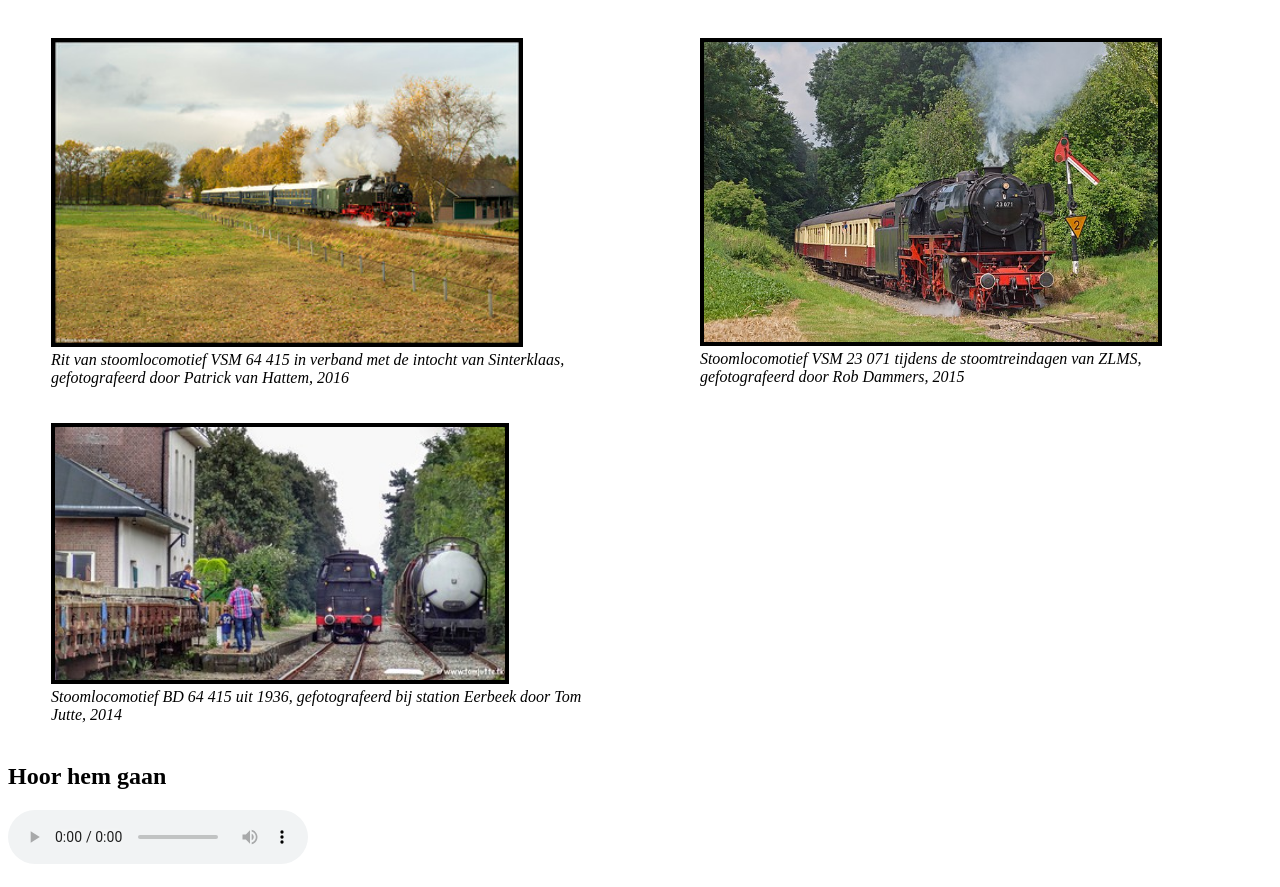
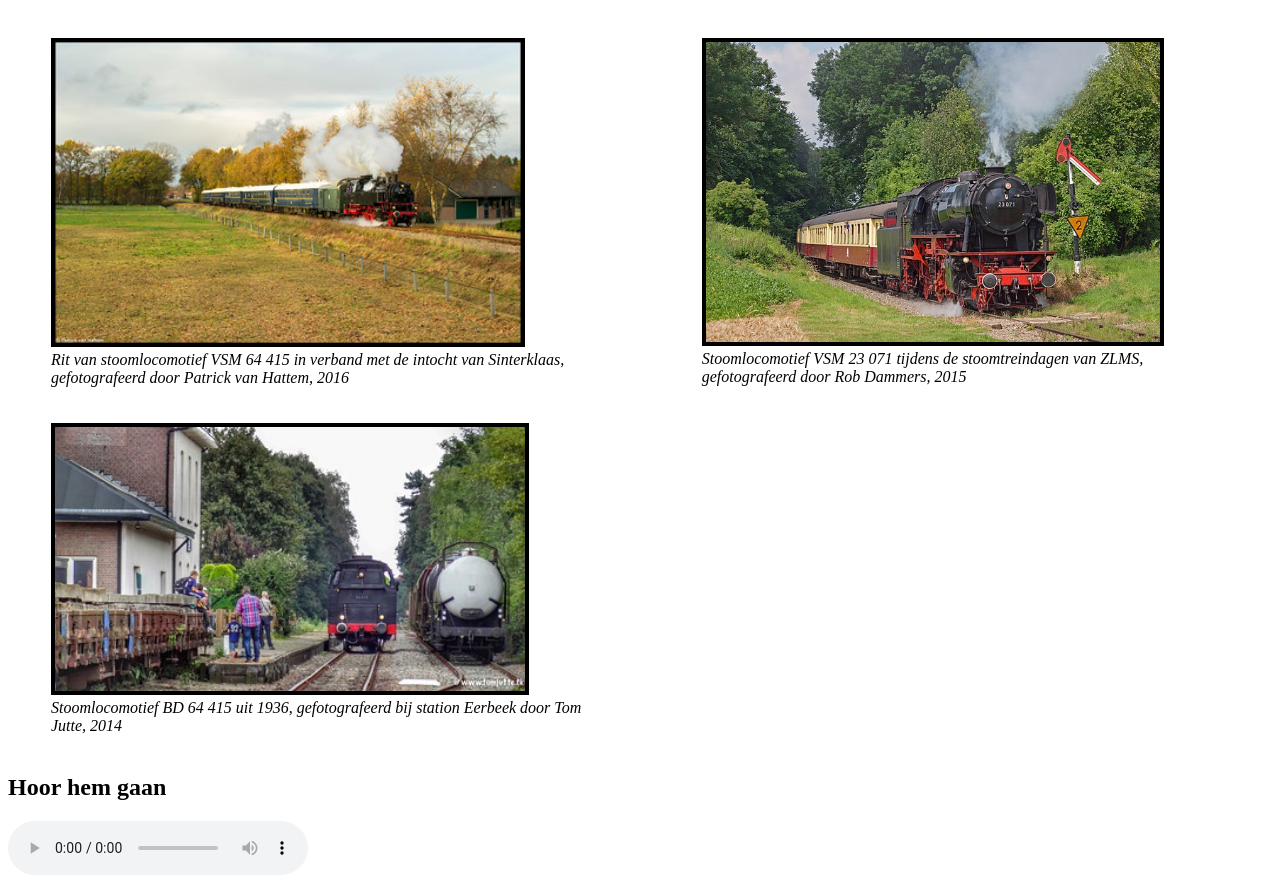
Before and after one commit to UserCapricorn/HuiswerkLes9, a plain HTML site: page galerij.html in a window 1280 px wide. Shown: the part 61-948 px from the top of the page. Drawn offline with Linux system fonts and the light colour scheme.

Commit message:
Update galerij.html

```diff
--- a/galerij.html
+++ b/galerij.html
@@ -15,7 +15,7 @@ Voorts is er een authentiek geluid van de stoomtrein te horen.">
         <tr>
         <td>
             <figure>
-            <img src="Afbeeldingen/31161736666_b4248d9e96_w.jpg" width = "468" height = "305" alt="Stoomtrein"
+            <img src="Afbeeldingen/31161736666_b4248d9e96_w.jpg" width = "470" height = "305" alt="Stoomtrein"
             border = "2">
             <figcaption><em>Rit van stoomlocomotief VSM 64 415 in verband met de intocht van Sinterklaas, gefotografeerd door Patrick van Hattem, 2016 </em></figcaption>
             </figure>
@@ -32,7 +32,7 @@ Voorts is er een authentiek geluid van de stoomtrein te horen.">
         <tr>
         <td>
             <figure>
-            <img src="Afbeeldingen/25438057765_65c00a662d_w.jpg" width = "450" heighth = "300" alt="Stoomtrein"
+            <img src="Afbeeldingen/25438057765_65c00a662d_w.jpg" width = "470" heighth = "300" alt="Stoomtrein"
             border = "4">
             <figcaption><em>Stoomlocomotief BD 64 415 uit 1936, gefotografeerd bij station Eerbeek door Tom Jutte, 2014</em></figcaption>
             </figure>
```
